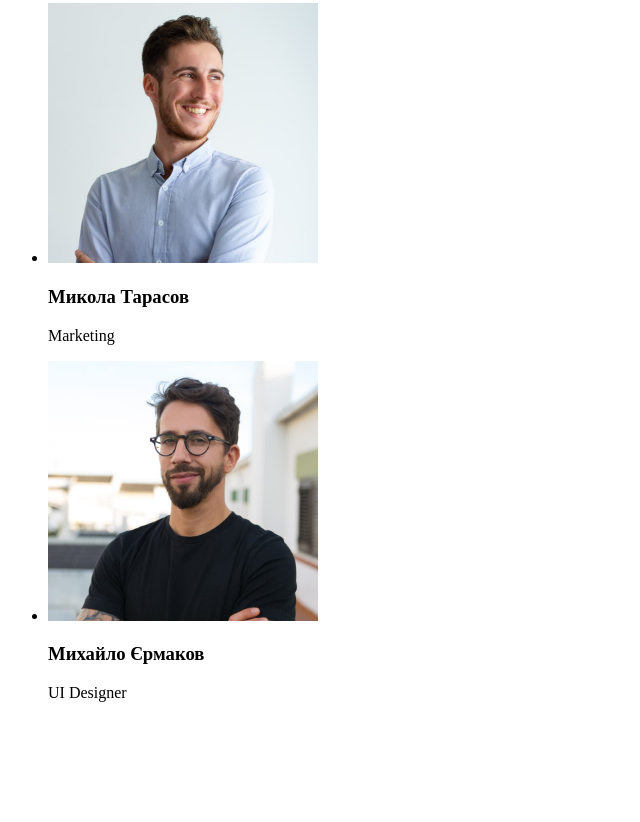
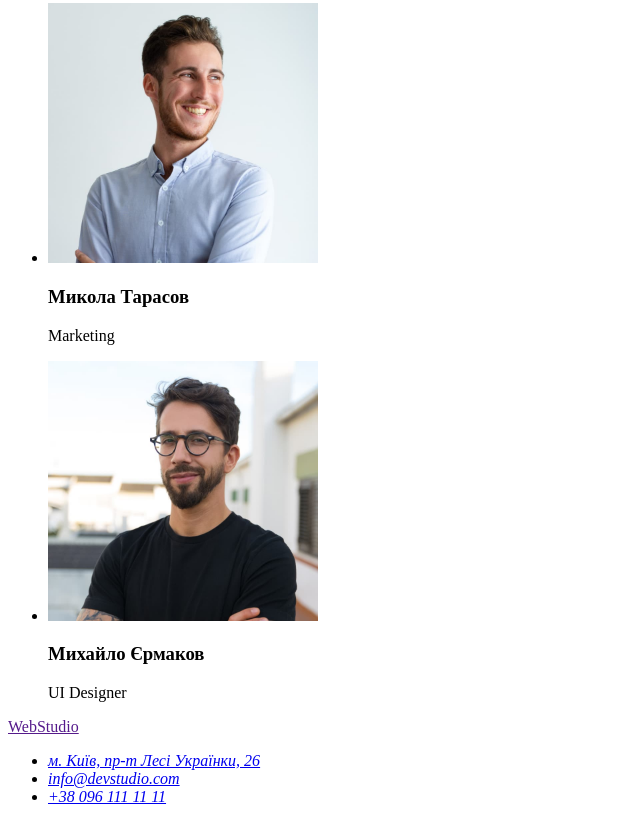
Before and after one commit to hrinkoo/goit-markup-hw-01, a plain HTML site: page index.html in a window 1280 px wide. Shown: the part 2333-3155 px from the top of the page, without its empty margins (0-640 px from the left). Before the commit the page ends 3051 px from the top, so only its background shows below. Drawn offline with Linux system fonts and the light colour scheme.

Commit message:
Додає footer

```diff
--- a/index.html
+++ b/index.html
@@ -17,7 +17,7 @@
         </ul>
         <ul>
           <li><a href="mailto:info@devstudio.com">info@devstudio.com</a></li>
-          <li><a href="tel:+38 096 111 11 11">+38 096 111 11 11</a></li>
+          <li><a href="tel:+380961111111">+38 096 111 11 11</a></li>
         </ul>
       </nav>
     </header>
@@ -126,5 +126,36 @@
         </ul>
       </section>
     </main>
+    <footer>
+      <a lang="en" href="">WebStudio</a>
+      <address>
+        <ul>
+          <li>
+            <a
+              href="https://goo.gl/maps/CPtrU1FHBa2aNyZL9"
+              target="_blank"
+              rel="noopener noreferrer nofollow"
+              >м. Київ, пр-т Лесі Українки, 26</a
+            >
+          </li>
+          <li>
+            <a
+              href="mailto:info@devstudio.com"
+              target="_blank"
+              rel="noopener noreferrer nofollow"
+              >info@devstudio.com</a
+            >
+          </li>
+          <li>
+            <a
+              href="tel:+380961111111"
+              target="_blank"
+              rel="noopener noreferrer nofollow"
+              >+38 096 111 11 11</a
+            >
+          </li>
+        </ul>
+      </address>
+    </footer>
   </body>
 </html>
```
